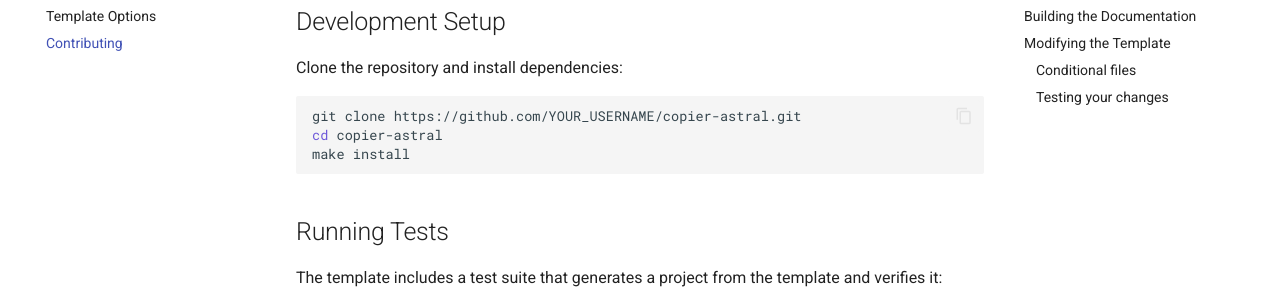
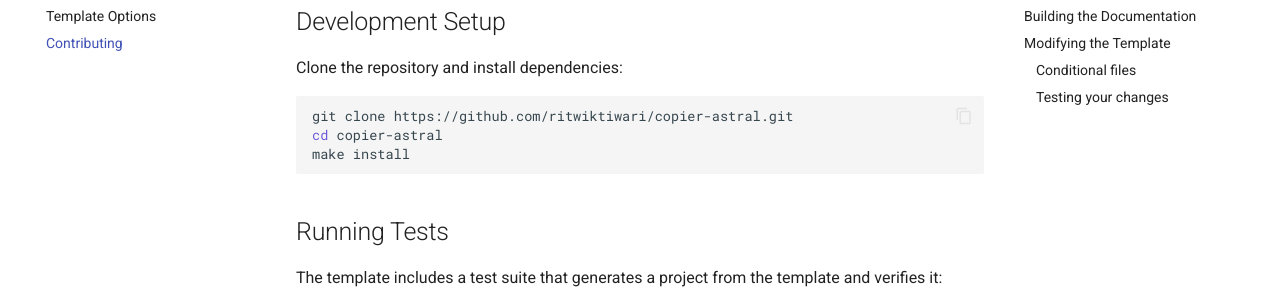
Before and after one commit to ritwiktiwari/copier-astral, an MkDocs documentation site: the page built from docs/contributing.md, in a window 1280 px wide and 900 px high. Shown: the part 176-476 px from the top of the window. Built offline with MkDocs 1.6.1 and Material for MkDocs 9.7.7, drawn with Linux system fonts in a browser that asks for light colours; comment, search, counter and statistics services are not loaded; some of the changed lines change nothing that is shown.

Commit message:
fix: typo

````diff
--- a/docs/contributing.md
+++ b/docs/contributing.md
@@ -5,7 +5,7 @@
 Clone the repository and install dependencies:
 
 ```bash
-git clone https://github.com/YOUR_USERNAME/copier-astral.git
+git clone https://github.com/ritwiktiwari/copier-astral.git
 cd copier-astral
 make install
 ```
````
